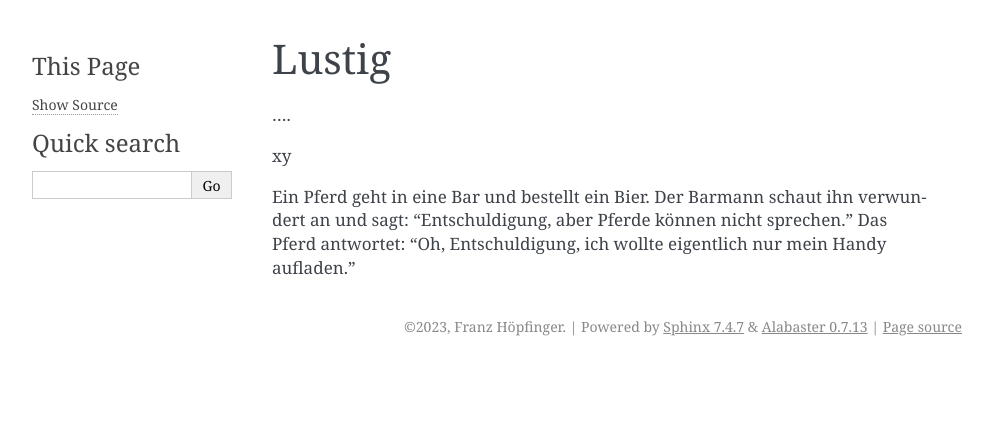
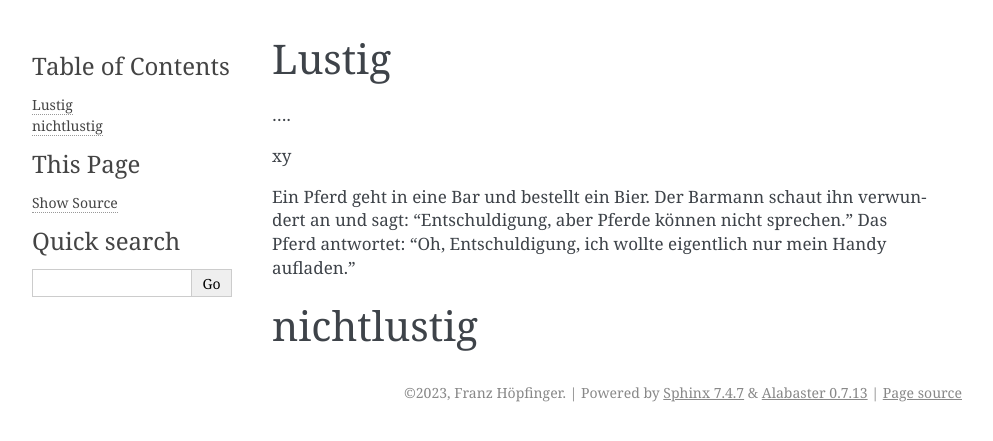
Before and after one commit to franz-ms-muc/awesome-docs, a Sphinx documentation site: the page built from docs/Lustig.md, in a window 1280 px wide. Shown: the top 441 px of the page, without its empty margins (148-1141 px from the left). Built offline with Sphinx 7.4.7, drawn with Linux system fonts in a browser that asks for light colours.

Commit message:
Update Lustig.md

```diff
--- a/docs/Lustig.md
+++ b/docs/Lustig.md
@@ -5,3 +5,7 @@
 xy
 
 Ein Pferd geht in eine Bar und bestellt ein Bier. Der Barmann schaut ihn verwundert an und sagt: "Entschuldigung, aber Pferde können nicht sprechen." Das Pferd antwortet: "Oh, Entschuldigung, ich wollte eigentlich nur mein Handy aufladen."
+
+
+
+# nichtlustig
```
